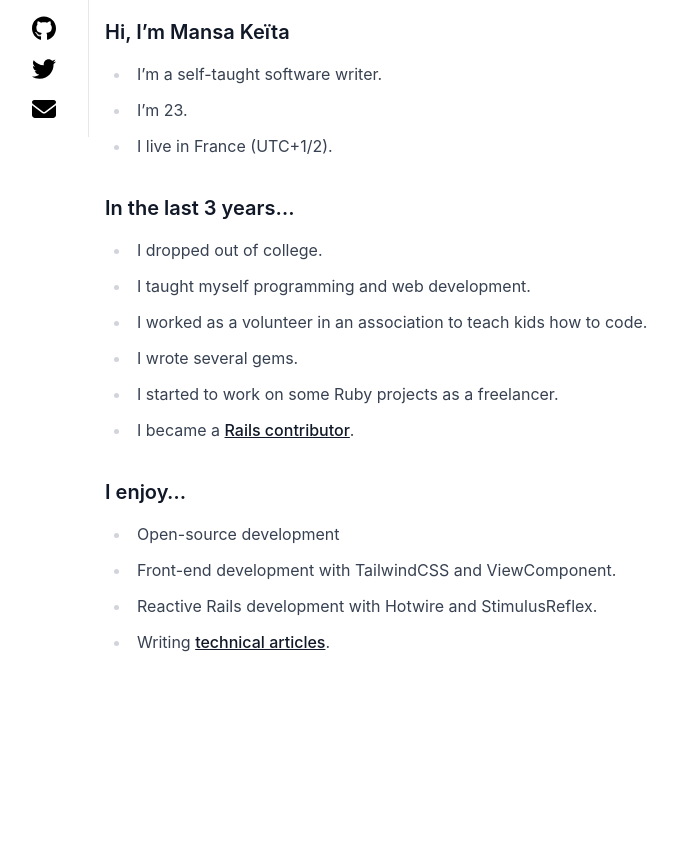
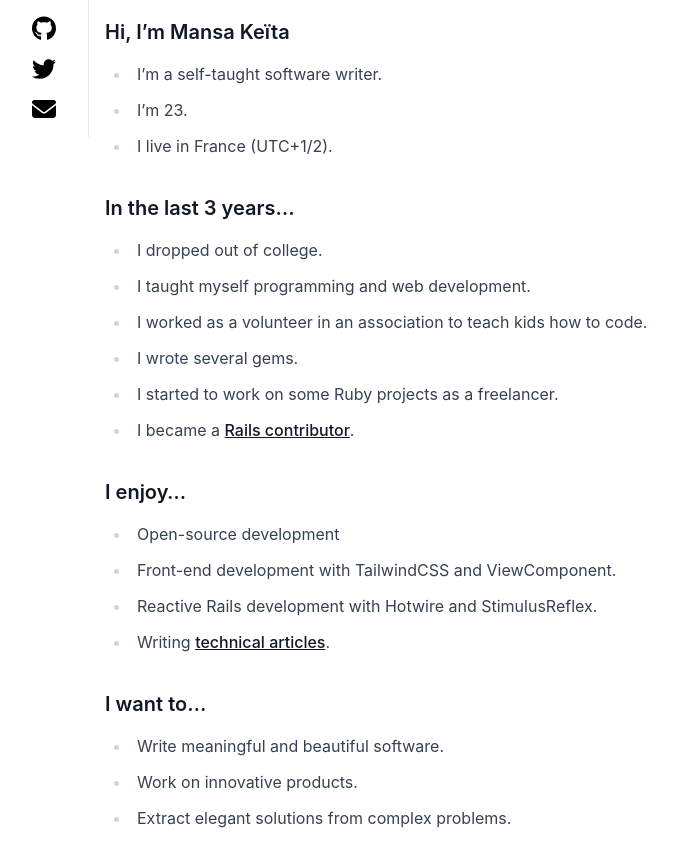
Before and after one commit to Mansakondo/Mansakondo.github.io, a Jekyll site: the page built from index.md, in a window 1280 px wide. Shown: the top 867 px of the page, without its empty margins (0-677 px from the left). Built offline with Jekyll 4.4.1, drawn with Linux system fonts in a browser that asks for light colours; nearby versions of some CDN libraries.

Commit message:
Update resume

```diff
--- a/index.md
+++ b/index.md
@@ -20,3 +20,8 @@ title: "Mansa Keïta"
 * Front-end development with TailwindCSS and ViewComponent.
 * Reactive Rails development with Hotwire and StimulusReflex.
 * Writing [technical articles](https://dev.to/mansakondo).
+
+### I want to...
+* Write meaningful and beautiful software.
+* Work on innovative products.
+* Extract elegant solutions from complex problems.
```
